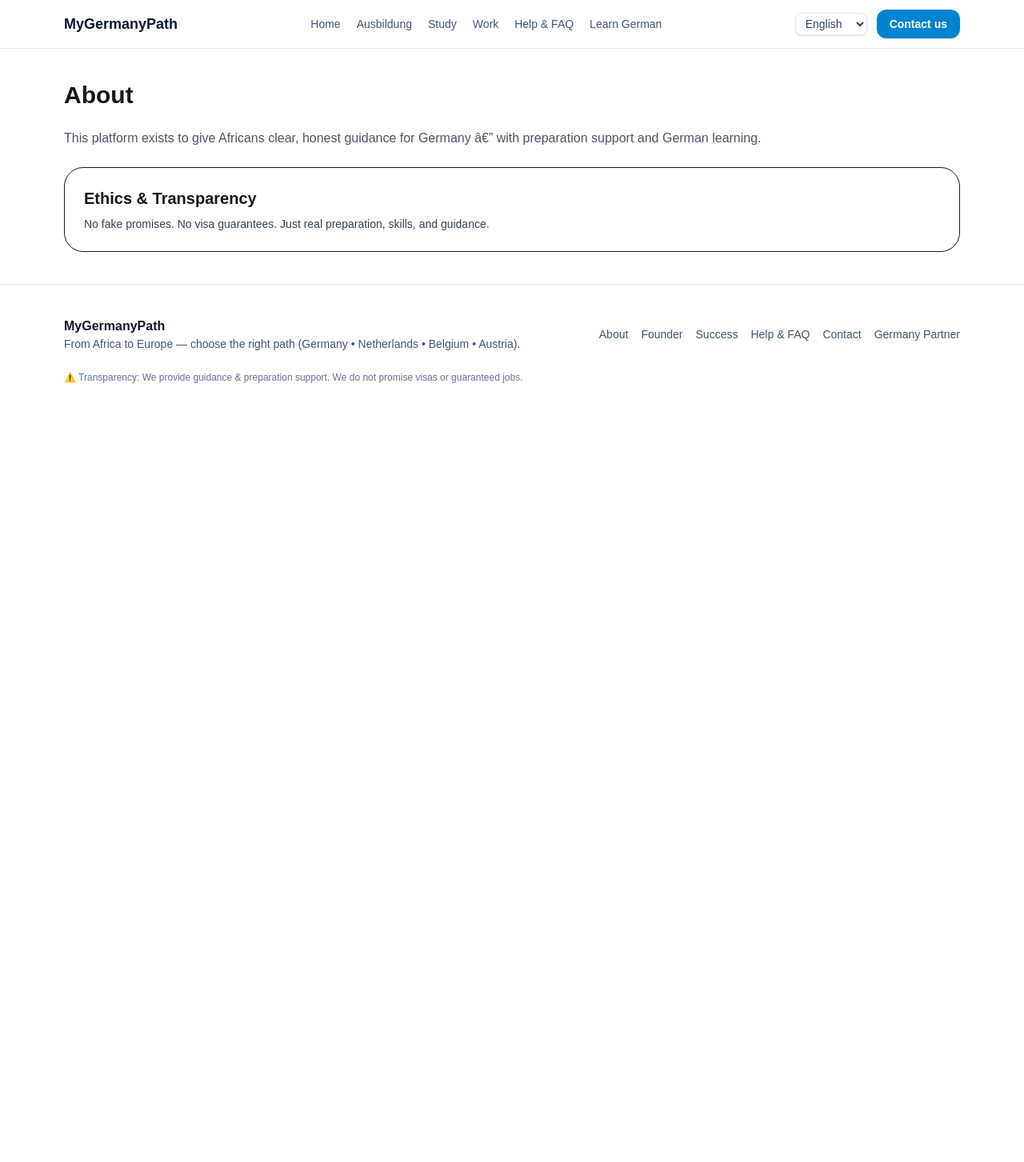
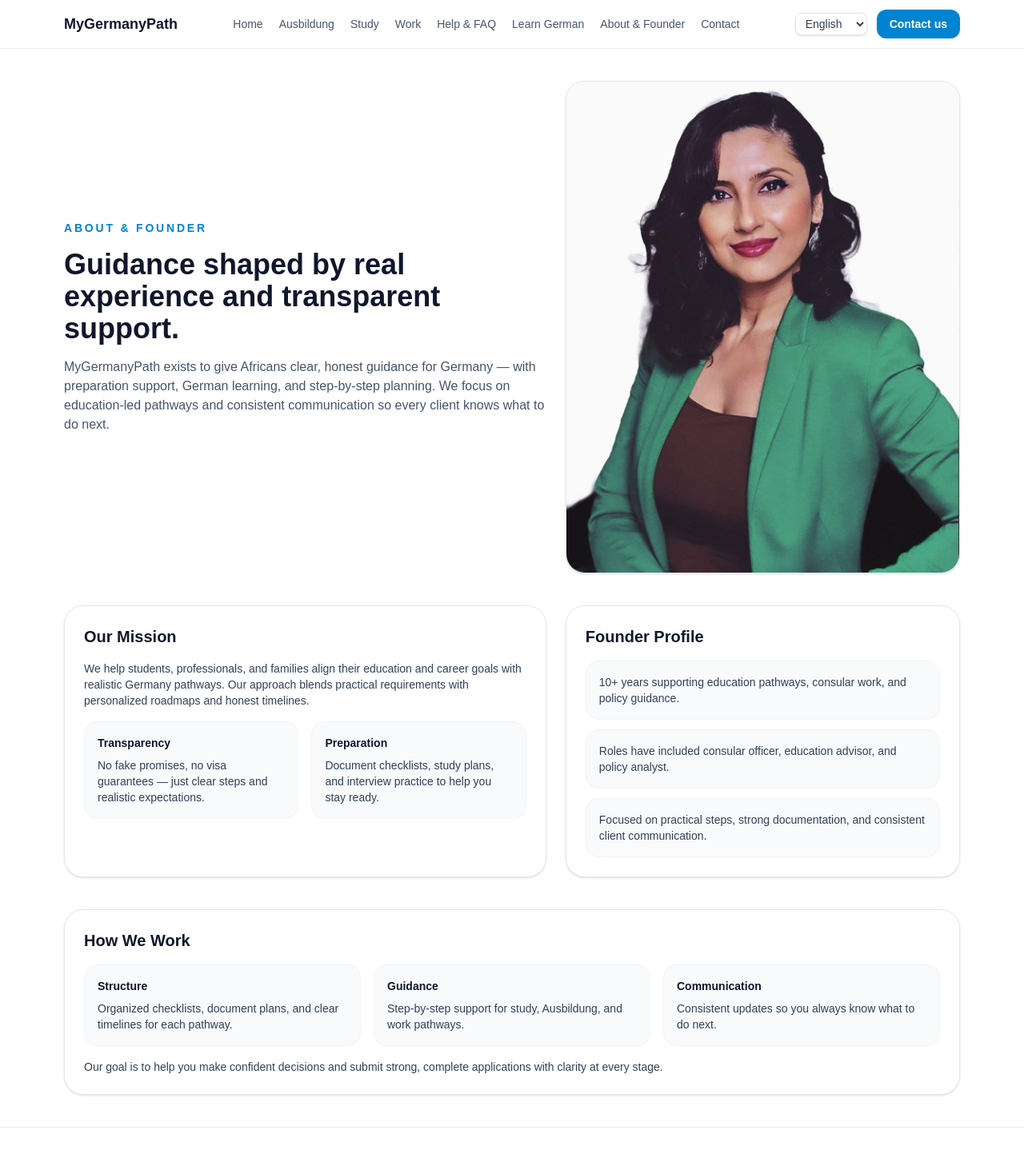
Before and after one commit to learngermanghana/mygermanypath, a Next.js app: page /about in a window 1280 px wide. Shown: the top 1453 px of the page at 80% size. Before the commit the page ends 800 px from the top, so only its background shows below. Built offline with nearby package versions, Linux system fonts and the light colour scheme.

Commit message:
Merge about and founder content

```diff
--- a/src/app/about/page.tsx
+++ b/src/app/about/page.tsx
@@ -1,16 +1,106 @@
+import Image from "next/image";
+
 export default function About() {
   return (
-    <div className="space-y-6">
-      <h1 className="text-3xl font-bold">About</h1>
-      <p className="text-gray-600">
-        This platform exists to give Africans clear, honest guidance for Germany â€” with preparation support and German learning.
-      </p>
+    <div className="space-y-10">
+      <header className="grid gap-6 lg:grid-cols-[1.1fr_0.9fr] lg:items-center">
+        <div className="space-y-4">
+          <p className="text-sm font-semibold uppercase tracking-[0.2em] text-sky-600">
+            About & Founder
+          </p>
+          <h1 className="text-3xl font-bold text-slate-900 md:text-4xl">
+            Guidance shaped by real experience and transparent support.
+          </h1>
+          <p className="max-w-2xl text-base text-slate-600">
+            MyGermanyPath exists to give Africans clear, honest guidance for Germany — with
+            preparation support, German learning, and step-by-step planning. We focus on
+            education-led pathways and consistent communication so every client knows what to
+            do next.
+          </p>
+        </div>
+        <div className="overflow-hidden rounded-3xl border border-slate-200 bg-white shadow-sm">
+          <Image
+            src="/images/WhatsApp Image 2026-01-29 at 19.52.04.jpeg"
+            alt="Founder of MyGermanyPath"
+            width={640}
+            height={720}
+            className="h-full w-full object-cover"
+            priority
+          />
+        </div>
+      </header>
 
-      <section className="rounded-3xl border p-6">
-        <h2 className="text-xl font-bold">Ethics & Transparency</h2>
-        <p className="mt-2 text-sm text-gray-700">
-          No fake promises. No visa guarantees. Just real preparation, skills, and guidance.
-        </p>
+      <section className="grid gap-6 lg:grid-cols-[1.1fr_0.9fr]">
+        <div className="space-y-4 rounded-3xl border border-slate-200 bg-white p-6 shadow-sm">
+          <h2 className="text-xl font-semibold text-slate-900">Our Mission</h2>
+          <p className="text-sm text-slate-700">
+            We help students, professionals, and families align their education and career
+            goals with realistic Germany pathways. Our approach blends practical requirements
+            with personalized roadmaps and honest timelines.
+          </p>
+          <div className="grid gap-4 md:grid-cols-2">
+            <div className="rounded-2xl border border-slate-100 bg-slate-50 p-4">
+              <h3 className="text-sm font-semibold text-slate-900">Transparency</h3>
+              <p className="mt-2 text-sm text-slate-700">
+                No fake promises, no visa guarantees — just clear steps and realistic
+                expectations.
+              </p>
+            </div>
+            <div className="rounded-2xl border border-slate-100 bg-slate-50 p-4">
+              <h3 className="text-sm font-semibold text-slate-900">Preparation</h3>
+              <p className="mt-2 text-sm text-slate-700">
+                Document checklists, study plans, and interview practice to help you stay
+                ready.
+              </p>
+            </div>
+          </div>
+        </div>
+
+        <div className="space-y-4 rounded-3xl border border-slate-200 bg-white p-6 shadow-sm">
+          <h2 className="text-xl font-semibold text-slate-900">Founder Profile</h2>
+          <ul className="space-y-3 text-sm text-slate-700">
+            <li className="rounded-2xl border border-slate-100 bg-slate-50 p-4">
+              10+ years supporting education pathways, consular work, and policy guidance.
+            </li>
+            <li className="rounded-2xl border border-slate-100 bg-slate-50 p-4">
+              Roles have included consular officer, education advisor, and policy analyst.
+            </li>
+            <li className="rounded-2xl border border-slate-100 bg-slate-50 p-4">
+              Focused on practical steps, strong documentation, and consistent client
+              communication.
+            </li>
+          </ul>
+        </div>
+      </section>
+
+      <section className="rounded-3xl border border-slate-200 bg-white p-6 shadow-sm">
+        <div className="space-y-4">
+          <h2 className="text-xl font-semibold text-slate-900">How We Work</h2>
+          <div className="grid gap-4 md:grid-cols-3">
+            <div className="rounded-2xl border border-slate-100 bg-slate-50 p-4">
+              <h3 className="text-sm font-semibold text-slate-900">Structure</h3>
+              <p className="mt-2 text-sm text-slate-700">
+                Organized checklists, document plans, and clear timelines for each pathway.
+              </p>
+            </div>
+            <div className="rounded-2xl border border-slate-100 bg-slate-50 p-4">
+              <h3 className="text-sm font-semibold text-slate-900">Guidance</h3>
+              <p className="mt-2 text-sm text-slate-700">
+                Step-by-step support for study, Ausbildung, and work pathways.
+              </p>
+            </div>
+            <div className="rounded-2xl border border-slate-100 bg-slate-50 p-4">
+              <h3 className="text-sm font-semibold text-slate-900">Communication</h3>
+              <p className="mt-2 text-sm text-slate-700">
+                Consistent updates so you always know what to do next.
+              </p>
+            </div>
+          </div>
+          <p className="text-sm text-slate-700">
+            Our goal is to help you make confident decisions and submit strong, complete
+            applications with clarity at every stage.
+          </p>
+        </div>
       </section>
     </div>
   );
--- a/src/app/founder/page.tsx
+++ b/src/app/founder/page.tsx
@@ -1,103 +1,5 @@
-import type { Metadata } from "next";
-
-export const metadata: Metadata = {
-  title: "Founder | MyGermanyPath",
-  description:
-    "Meet the founder of MyGermanyPath—10+ years supporting education pathways, consular work, and policy guidance.",
-  openGraph: {
-    title: "Founder | MyGermanyPath",
-    description:
-      "Meet the founder of MyGermanyPath—10+ years supporting education pathways, consular work, and policy guidance.",
-    type: "profile",
-  },
-  twitter: {
-    card: "summary",
-    title: "Founder | MyGermanyPath",
-    description:
-      "Meet the founder of MyGermanyPath—10+ years supporting education pathways, consular work, and policy guidance.",
-  },
-};
+import { redirect } from "next/navigation";
 
 export default function FounderPage() {
-  return (
-    <div className="space-y-10">
-      <header className="space-y-4">
-        <p className="text-sm font-semibold uppercase tracking-[0.2em] text-sky-600">
-          Founder
-        </p>
-        <h1 className="text-3xl font-bold text-slate-900 md:text-4xl">
-          Education-led guidance, grounded in real-world experience.
-        </h1>
-        <p className="max-w-3xl text-base text-slate-600">
-          I help clients navigate study and career pathways with clarity, structure, and
-          transparent expectations. MyGermanyPath is built on a decade of government,
-          embassy-related, and nonprofit work supporting international applicants.
-        </p>
-      </header>
-
-      <section className="grid gap-6 lg:grid-cols-[1.1fr_0.9fr]">
-        <div className="space-y-4 rounded-3xl border border-slate-200 bg-white p-6 shadow-sm">
-          <h2 className="text-xl font-semibold text-slate-900">Education</h2>
-          <ul className="space-y-3 text-sm text-slate-700">
-            <li className="rounded-2xl border border-slate-100 bg-slate-50 p-4">
-              Master of Arts (MA), Canadian Studies – Carleton University (Ottawa, Canada)
-            </li>
-            <li className="rounded-2xl border border-slate-100 bg-slate-50 p-4">
-              Bachelor of Arts (Honours), International Relations – Carleton University (Canada)
-            </li>
-            <li className="rounded-2xl border border-slate-100 bg-slate-50 p-4">
-              Bachelor of Arts (Honours), Political Science – University of Toronto (Canada)
-            </li>
-          </ul>
-        </div>
-        <div className="space-y-4 rounded-3xl border border-slate-200 bg-white p-6 shadow-sm">
-          <h2 className="text-xl font-semibold text-slate-900">Professional Experience</h2>
-          <ul className="space-y-3 text-sm text-slate-700">
-            <li className="rounded-2xl border border-slate-100 bg-slate-50 p-4">
-              10+ years of experience across government, embassy-related work, and
-              nonprofit organizations.
-            </li>
-            <li className="rounded-2xl border border-slate-100 bg-slate-50 p-4">
-              Roles have included consular officer, education advisor, and policy analyst.
-            </li>
-            <li className="rounded-2xl border border-slate-100 bg-slate-50 p-4">
-              Experience includes advising clients on educational pathways and supporting
-              strong, well-structured application documentation.
-            </li>
-          </ul>
-        </div>
-      </section>
-
-      <section className="rounded-3xl border border-slate-200 bg-white p-6 shadow-sm">
-        <div className="space-y-4">
-          <h2 className="text-xl font-semibold text-slate-900">How I Work</h2>
-          <div className="grid gap-4 md:grid-cols-3">
-            <div className="rounded-2xl border border-slate-100 bg-slate-50 p-4">
-              <h3 className="text-sm font-semibold text-slate-900">Transparency</h3>
-              <p className="mt-2 text-sm text-slate-700">
-                Clear guidance on requirements, risks, and realistic timelines.
-              </p>
-            </div>
-            <div className="rounded-2xl border border-slate-100 bg-slate-50 p-4">
-              <h3 className="text-sm font-semibold text-slate-900">Structure</h3>
-              <p className="mt-2 text-sm text-slate-700">
-                Organized checklists, document plans, and step-by-step roadmaps.
-              </p>
-            </div>
-            <div className="rounded-2xl border border-slate-100 bg-slate-50 p-4">
-              <h3 className="text-sm font-semibold text-slate-900">Communication</h3>
-              <p className="mt-2 text-sm text-slate-700">
-                Consistent updates and straightforward explanations so clients always know
-                what to do next.
-              </p>
-            </div>
-          </div>
-          <p className="text-sm text-slate-700">
-            My goal is simple: to help clients make confident decisions and submit strong,
-            complete applications with clarity at every stage.
-          </p>
-        </div>
-      </section>
-    </div>
-  );
+  redirect("/about");
 }
--- a/src/lib/i18n.ts
+++ b/src/lib/i18n.ts
@@ -13,6 +13,8 @@ const messages = {
         { href: "/work-in-germany", label: "Work" },
         { href: "/help", label: "Help & FAQ" },
         { href: "/learn-german", label: "Learn German" },
+        { href: "/about", label: "About & Founder" },
+        { href: "/contact", label: "Contact" },
       ],
       cta: "Contact us",
       languageLabel: "Language",
@@ -25,8 +27,7 @@ const messages = {
     },
     footer: {
       links: [
-        { href: "/about", label: "About" },
-        { href: "/founder", label: "Founder" },
+        { href: "/about", label: "About & Founder" },
         { href: "/success", label: "Success" },
         { href: "/help", label: "Help & FAQ" },
         { href: "/contact", label: "Contact" },
@@ -50,6 +51,8 @@ const messages = {
         { href: "/work-in-germany", label: "Arbeit" },
         { href: "/help", label: "Hilfe & FAQ" },
         { href: "/learn-german", label: "Deutsch lernen" },
+        { href: "/about", label: "Über uns & Gründerin" },
+        { href: "/contact", label: "Kontakt" },
       ],
       cta: "Kontakt",
       languageLabel: "Sprache",
@@ -62,8 +65,7 @@ const messages = {
     },
     footer: {
       links: [
-        { href: "/about", label: "Über uns" },
-        { href: "/founder", label: "Gründerin" },
+        { href: "/about", label: "Über uns & Gründerin" },
         { href: "/success", label: "Erfolgsgeschichten" },
         { href: "/help", label: "Hilfe & FAQ" },
         { href: "/contact", label: "Kontakt" },
```
